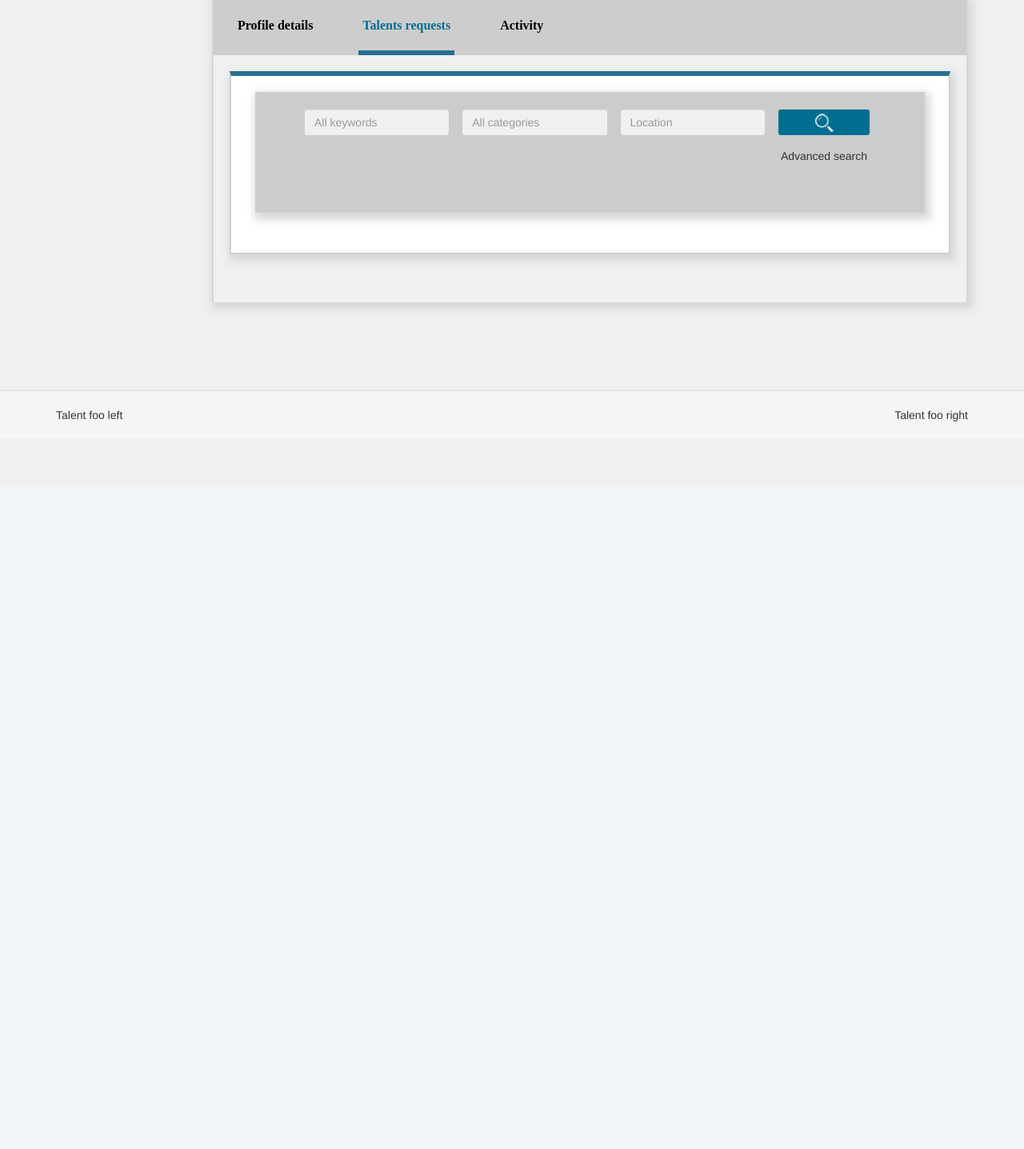
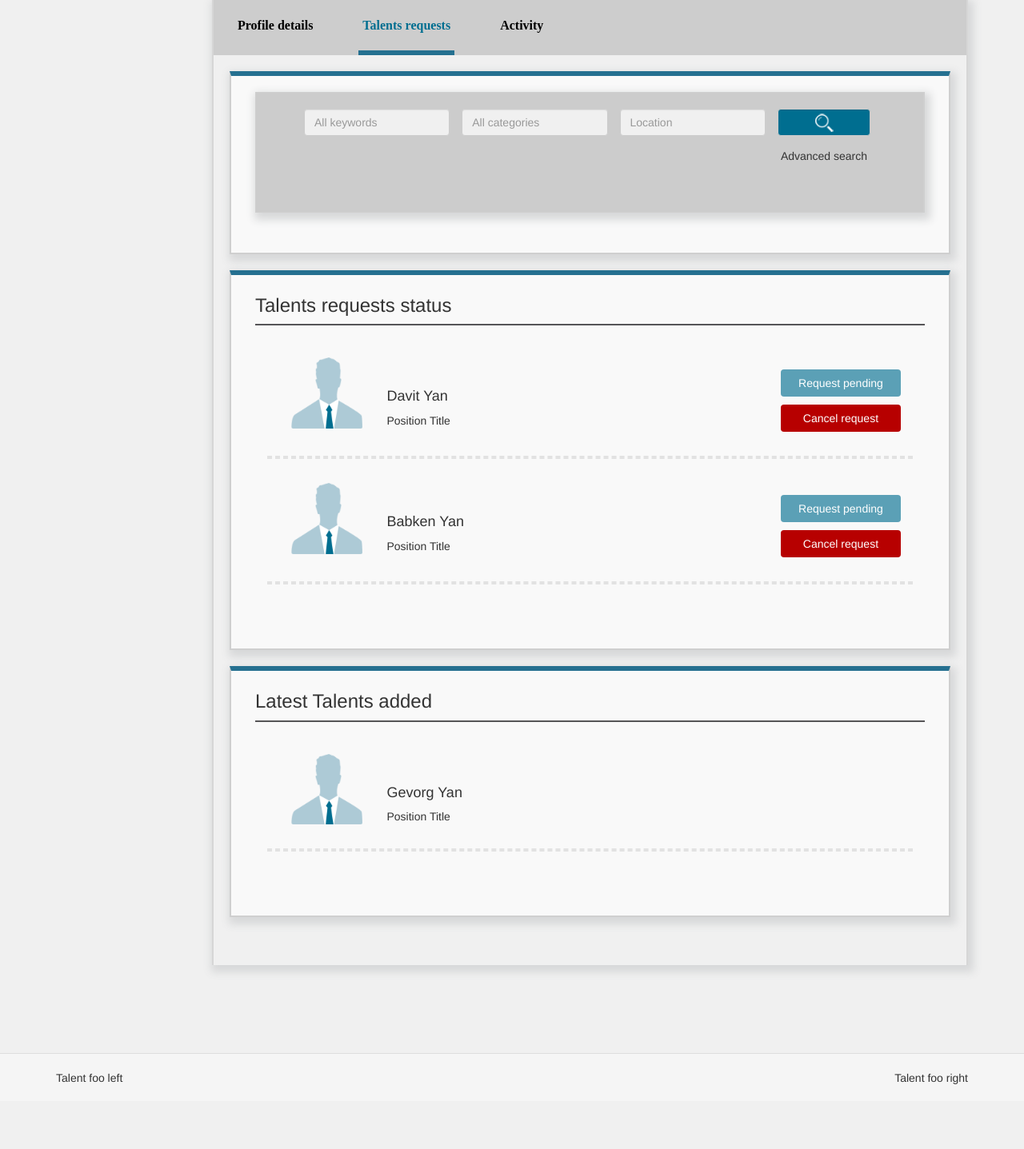
Before and after one commit to Qajik/newtalents, a PHP site: page /companies/index.php in a window 1280 px wide, after a click on "Talents requests". Shown: the part 561-1998 px from the top of the page at 80% size. Before the commit the page ends 1088 px from the top, so only its background shows below. Run offline with PHP 8.4, Linux system fonts and the light colour scheme.

Commit message:
companies talents reqeusts

```diff
--- a/assets/css/companies/talents-requests.css
+++ b/assets/css/companies/talents-requests.css
@@ -7,6 +7,10 @@
     border-left: solid 1px #cfcfcf;
     border-right: solid 2px #cfcfcf;
     box-shadow: 3px 5px 10px 4px #d7d8d9;
+}
+
+.details-n-request.tr{
+	background-color: #F9F9F9;
 }
 .details-n-request.tr form{
 	padding-bottom: 50px !important;
@@ -22,6 +26,7 @@
 	padding-top: 4px;
 	padding-bottom: 4px;
 }
+
 .details-n-request .t-simple-search{
 	background-color: #ccc;
 	width: 100%;
@@ -49,6 +54,38 @@
 	color: #C3C3C3;
 	font-weight: normal;
 }
+.details-n-request.status-block{
+	padding-bottom: 0;
+}
+
+.details-n-request.status-block .dr-inner{
+	border: none;
+	box-shadow: none;
+}
+.details-n-request.status-block .dr-inner button{
+	width: 150px;
+	color: #fff;
+}
+.details-n-request.status-block .dr-inner button.r-pending{
+	margin-bottom: 10px;
+	margin-top: 15px;
+	background-color: #5BA0B6;
+}
+.details-n-request.status-block .dr-inner button.r-cancel{
+	background-color: #B70000;
+}
+.details-n-request.status-block h3{
+	border-bottom: 2px solid #565557;
+	padding-bottom: 1rem;
+    padding-left: 0 !important;
+    margin-bottom: 4rem;
+    margin-top: .5rem;
+}
+
+.details-n-request .border-dashed{
+	border: 2px dashed #E2E2E2;
+	margin: 30px 0;
+}
 @media(min-width:767px){
 	.details-n-request .t-simple-search{
 		padding-left: 45px;
@@ -56,4 +93,12 @@
 	.details-n-request .t-simple-search > div{
 		padding-right: 0;
 	}
+	.details-n-request.status-block .dr-inner .t-info{
+		position: absolute;
+		right: 0;
+		bottom: 0;
+	}
+	.details-n-request.status-block .dr-inner .t-info .talent-position{
+		margin-bottom: 0;
+	}
 }
--- a/companies/talents-requests.php
+++ b/companies/talents-requests.php
@@ -44,15 +44,15 @@
 	                    <label>Gender</label>
 	                    <div class="form-control radio-selects">
 	                    	<label class="text-muted">
-			                    <input type="radio" name="talentsRequest[g_male]">
+			                    <input type="radio" name="talentsRequest[gender]">
 			                    <span>male</span>
 			                </label>
 		                    <label class="text-muted">
-			                    <input type="radio" name="talentsRequest[g_female]">
+			                    <input type="radio" name="talentsRequest[gender]">
 			                    <span>female</span>
 			                </label>
 			                <label class="text-muted">
-			                    <input type="radio" name="talentsRequest[g_both]">
+			                    <input type="radio" name="talentsRequest[gender]">
 			                     <span>both</span>
 			                </label>
 		                </div>
@@ -126,15 +126,15 @@
 	                    <label>Job type</label>
 	                    <div class="form-control radio-selects">
 	                    	<label class="text-muted">
-			                    <input type="radio" name="talentsRequest[full_time]">
+			                    <input type="radio" name="talentsRequest[job_type]">
 			                    <span>full time</span>
 			                </label>
 		                    <label class="text-muted">
-			                    <input type="radio" name="talentsRequest[part_time]">
+			                    <input type="radio" name="talentsRequest[job_type]">
 			                    <span>part time</span>
 			                </label>
 			                <label class="text-muted">
-			                    <input type="radio" name="talentsRequest[freelance]">
+			                    <input type="radio" name="talentsRequest[job_type]">
 			                     <span>freelance</span>
 			                </label>
 		                </div>
@@ -163,4 +163,60 @@
 	        </form>
 	    </div>
     </div>
+
+    <div class="details-n-request tr dragableArea row status-block">
+    	<div class="dr-inner row">
+	    	<h3 class="mb-5 col-md-12">Talents requests status</h3>
+	    	<div class="col-md-12">
+		    	<div class="col-md-4">
+		    		<img src="../assets/img/defaultManPictureBig.png" alt="Talent image" class="col-md-6">
+		    		<div class="col-md-6 t-info">
+			    		<h4 class="talent-name">Davit Yan</h4>
+			    		<p class="talent-position">Position Title</p>
+			    	</div>
+		    	</div>
+		    	<div class="col-md-4"></div>
+
+		    	<div class="col-md-4">
+		    		<div class="text-right"><button class="btn r-pending">Request pending</button></div>
+		    		<div class="text-right"><button class="btn r-cancel">Cancel request</button></div>
+		    	</div>
+		    	<div class="col-md-12 border-dashed"></div>
+		    </div>
+
+		    <div class="col-md-12">
+		    	<div class="col-md-4">
+		    		<img src="../assets/img/defaultManPictureBig.png" alt="Talent image" class="col-md-6">
+		    		<div class="col-md-6 t-info">
+			    		<h4 class="talent-name">Babken Yan</h4>
+			    		<p class="talent-position">Position Title</p>
+			    	</div>
+		    	</div>
+		    	<div class="col-md-4"></div>
+
+		    	<div class="col-md-4">
+		    		<div class="text-right"><button class="btn r-pending">Request pending</button></div>
+		    		<div class="text-right"><button class="btn r-cancel">Cancel request</button></div>
+		    	</div>
+		    	<div class="col-md-12 border-dashed"></div>
+		    </div>
+
+	    </div>
+    </div>
+    <div class="details-n-request tr dragableArea row status-block">
+    	<div class="dr-inner row">
+	    	<h3 class="mb-5 col-md-12">Latest Talents added</h3>
+	    	<div class="col-md-12">
+		    	<div class="col-md-4">
+		    		<img src="../assets/img/defaultManPictureBig.png" alt="Talent image" class="col-md-6">
+		    		<div class="col-md-6 t-info">
+			    		<h4 class="talent-name">Gevorg Yan</h4>
+			    		<p class="talent-position">Position Title</p>
+			    	</div>
+		    	</div>
+		    	<div class="col-md-12 border-dashed"></div>
+		    </div>
+	    </div>
+    </div>
+
 </div>
```
